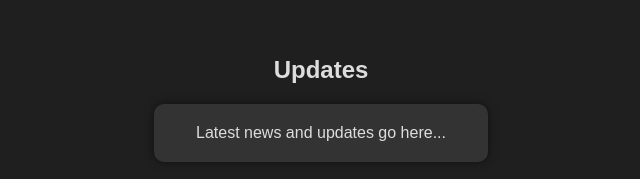
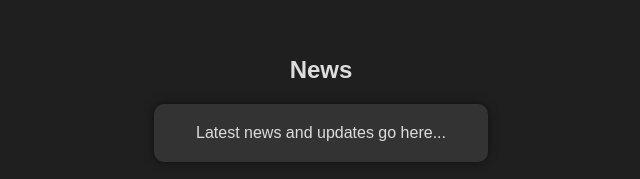
Before and after one commit to Caleb-Mueller/Caleb-Mueller.github.io, a plain HTML site: page index.html in a window 1280 px wide. Shown: the part 234-413 px from the top of the page, 319-959 px from the left. Drawn offline with Linux system fonts and the light colour scheme.

Commit message:
Update index.html

```diff
--- a/index.html
+++ b/index.html
@@ -25,7 +25,7 @@
 
     <div class="content-wrapper">
         <div class="news">
-            <h2>Updates</h2>
+            <h2>News</h2>
             <div class="information-box">
                 <p>Latest news and updates go here...</p>
             </div>
```
